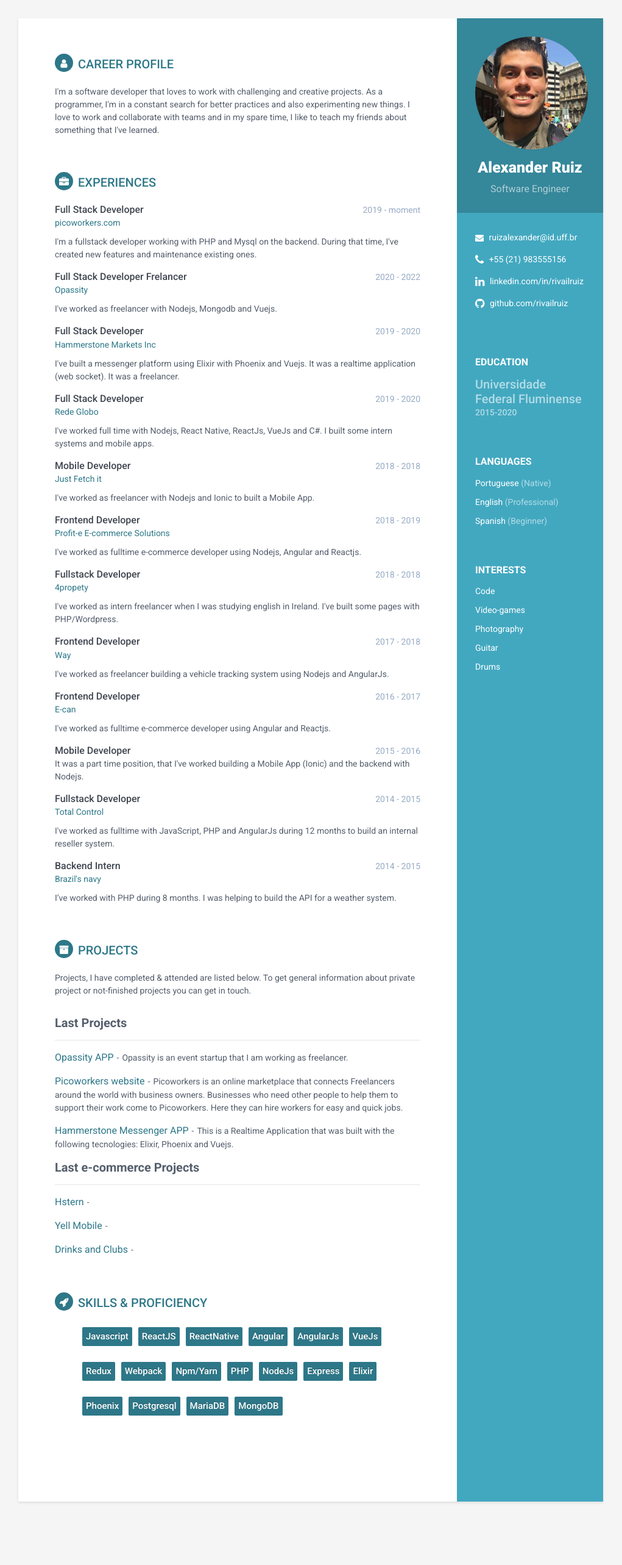
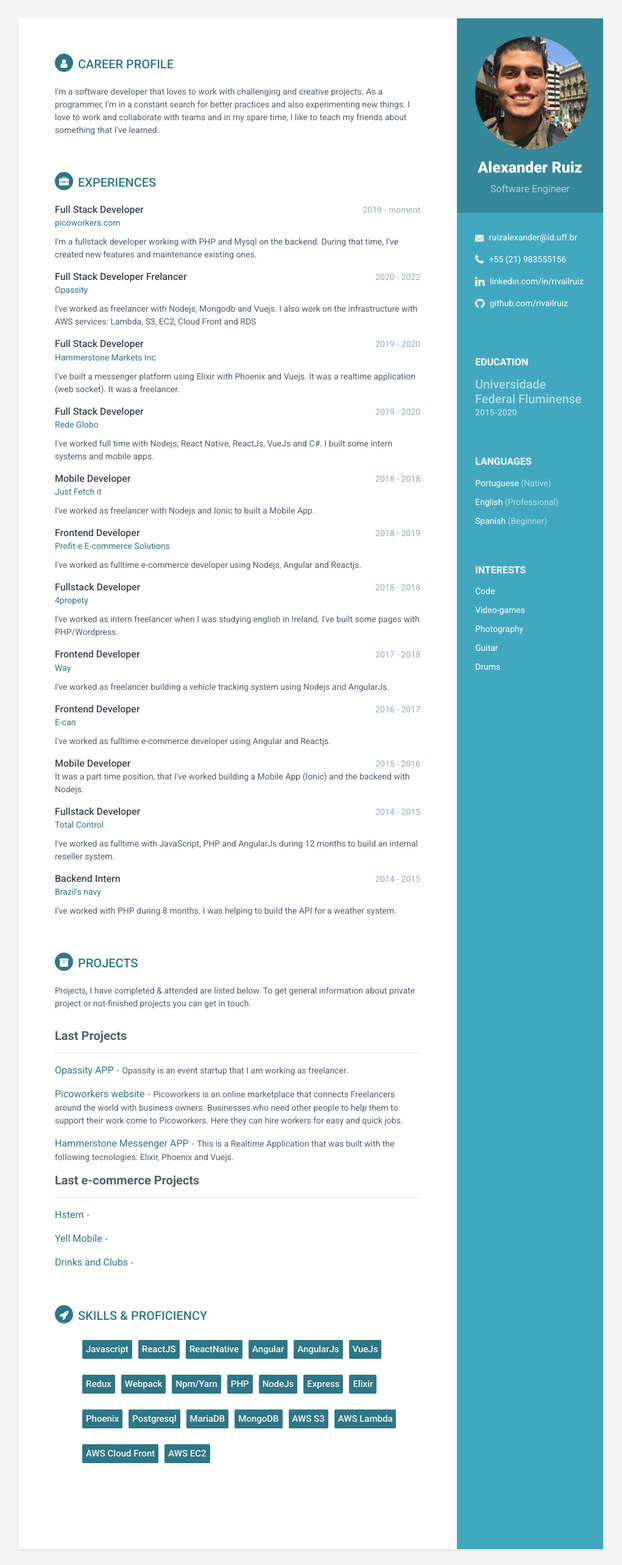
Before and after one commit to rivailruiz/me, a React app: page / in a window 1280 px wide. Shown: the top 2566 px of the page at 61% size, without its empty margins (130-1151 px from the left). Before the commit the page ends 2492 px from the top, so only its background shows below. Built offline with nearby package versions, Linux system fonts and the light colour scheme.

Commit message:
update aws skils

```diff
--- a/src/data/experiences.js
+++ b/src/data/experiences.js
@@ -79,7 +79,7 @@ export const experiences = {
     {
       title: 'Full Stack Developer Frelancer',
       company: 'Opassity',
-      description: 'I\'ve worked as freelancer with Nodejs, Mongodb and Vuejs.',
+      description: 'I\'ve worked as freelancer with Nodejs, Mongodb and Vuejs. I also work on the infrastructure with AWS services: Lambda, S3, EC2, Cloud Front and RDS',
       companyLink: 'https://opassity.netlify.app/',
       date: '2020 - 2022'
     },
--- a/src/data/tags.js
+++ b/src/data/tags.js
@@ -18,7 +18,11 @@ export const tags = {
     'Phoenix',
     'Postgresql',
     'MariaDB',
-    'MongoDB'
+    'MongoDB',
+    'AWS S3',
+    'AWS Lambda',
+    'AWS Cloud Front',
+    'AWS EC2',
   ]
 };
 
```
